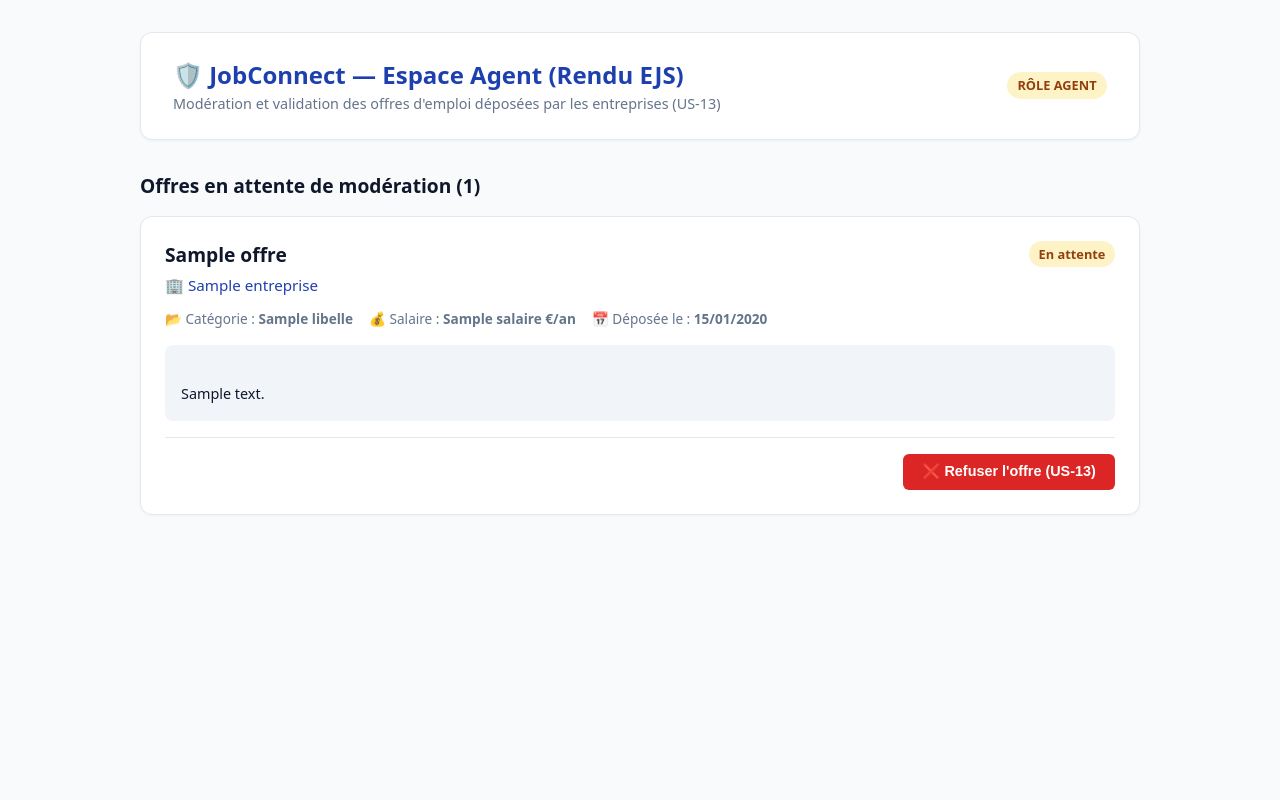
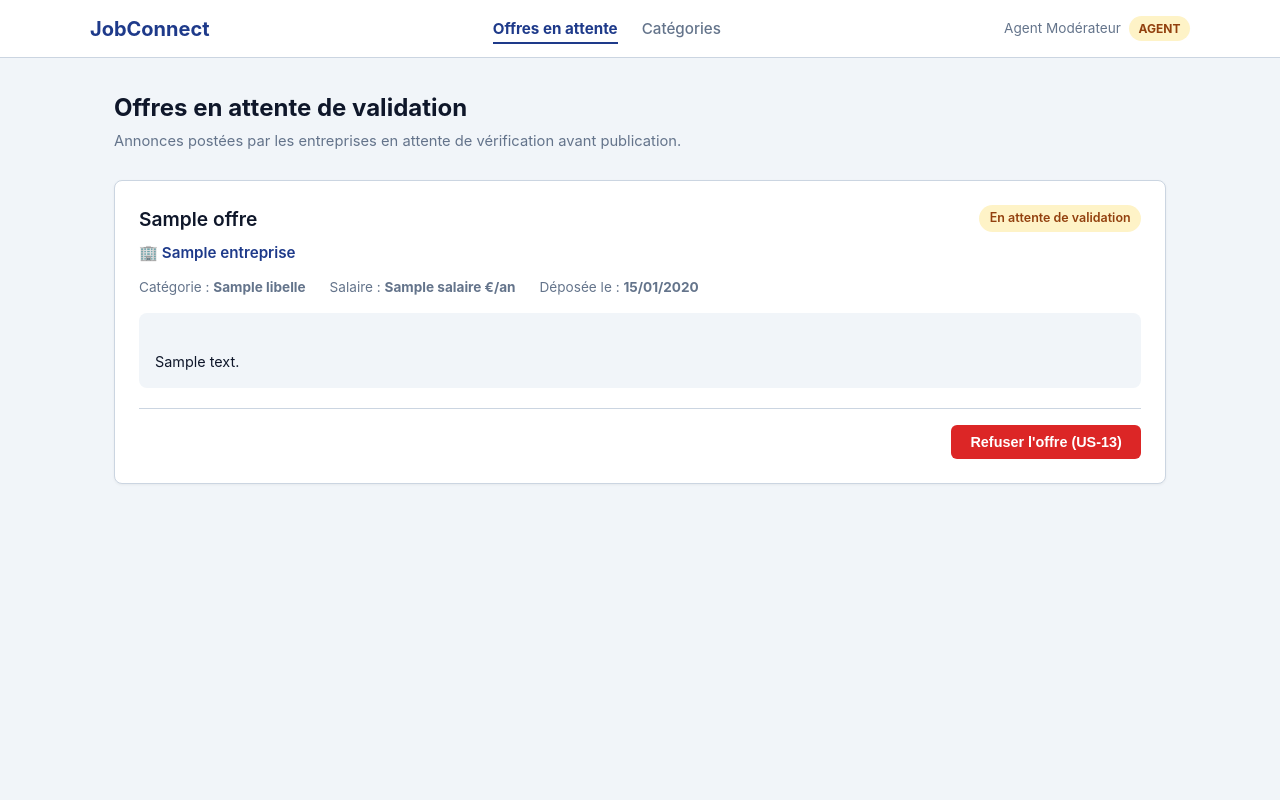
Before and after one commit to DSI301-GRP2-TEAM2/JobConnect, a Node server app: template api/src/views/agent/offres.ejs in a window 1280 px wide. Run offline with Node 20, Linux system fonts and the light colour scheme; the template is opened without the code that fills it: most values are stand-ins (such as "Sample title", 1, 10 or a date in 2020); some libraries are stand-ins or nearby versions.

Commit message:
refactor(US-13): conformite retours chef d'equipe (protection EJS, css separe, reuse reject, tests 401/403)

```diff
--- a/api/package.json
+++ b/api/package.json
@@ -14,7 +14,6 @@
     "ejs": "^7.0.2",
     "express": "^4.22.3",
     "jsonwebtoken": "^9.0.3",
-    "mongoose": "^9.12.1",
-    "multer": "^2.5.0"
+    "mongoose": "^9.12.1"
   }
 }
--- a/api/src/handlers/rejectOffre.js
+++ b/api/src/handlers/rejectOffre.js
@@ -2,25 +2,21 @@ const mongoose = require("mongoose");
 const { connect } = require("../db");
 const Offer = require("../models/Offer");
 
-async function rejectOffreHandler(request, context) {
-  try {
-    const id = request.params?.id;
+// Logique métier partagée pour le refus d'une offre (US-13)
+async function rejectOffre(id) {
   if (!id || !mongoose.Types.ObjectId.isValid(id)) {
-      return { status: 400, jsonBody: { error: "Identifiant d'offre invalide" } };
+    return { status: 400, error: "Identifiant d'offre invalide" };
   }
 
   await connect();
 
   const offre = await Offer.findById(id);
   if (!offre) {
-      return { status: 404, jsonBody: { error: "Offre introuvable" } };
+    return { status: 404, error: "Offre introuvable" };
   }
 
   if (offre.statut !== "en_attente") {
-      return {
-        status: 400,
-        jsonBody: { error: "Seule une offre en attente peut être rejetée" },
-      };
+    return { status: 400, error: "Seule une offre en attente peut être rejetée" };
   }
 
   offre.statut = "rejetee";
@@ -28,13 +24,28 @@ async function rejectOffreHandler(request, context) {
 
   return {
     status: 200,
-      jsonBody: {
-        message: "Offre rejetée avec succès",
+    success: true,
     offre: {
       id: offre._id,
       titre: offre.titre,
       statut: offre.statut,
     },
+  };
+}
+
+// Handler HTTP JSON pour l'API
+async function rejectOffreHandler(request, context) {
+  try {
+    const result = await rejectOffre(request.params?.id);
+    if (result.error) {
+      return { status: result.status, jsonBody: { error: result.error } };
+    }
+
+    return {
+      status: 200,
+      jsonBody: {
+        message: "Offre rejetée avec succès",
+        offre: result.offre,
       },
     };
   } catch (err) {
@@ -43,4 +54,7 @@ async function rejectOffreHandler(request, context) {
   }
 }
 
-module.exports = { rejectOffreHandler };
+module.exports = {
+  rejectOffre,
+  rejectOffreHandler,
+};
--- /dev/null
+++ b/api/src/public/css/agent.css
@@ -0,0 +1,243 @@
+/* Styles de l'espace Modération Agent (JobConnect) - Conforme à la maquette Balsamiq */
+
+:root {
+  --primary: #1e3a8a;
+  --primary-light: #dbeafe;
+  --bg-page: #f1f5f9;
+  --bg-card: #ffffff;
+  --border: #cbd5e1;
+  --text-main: #0f172a;
+  --text-muted: #64748b;
+  --warning-bg: #fef3c7;
+  --warning-text: #92400e;
+  --danger: #dc2626;
+  --danger-hover: #b91c1c;
+  --danger-light: #fee2e2;
+  --danger-text: #991b1b;
+  --success-bg: #dcfce7;
+  --success-border: #86efac;
+  --success-text: #166534;
+  --radius: 8px;
+}
+
+* {
+  box-sizing: border-box;
+  margin: 0;
+  padding: 0;
+}
+
+body {
+  font-family: -apple-system, BlinkMacSystemFont, "Segoe UI", Roboto, "Helvetica Neue", Arial, sans-serif;
+  background-color: var(--bg-page);
+  color: var(--text-main);
+  line-height: 1.5;
+  min-height: 100vh;
+}
+
+/* Header & Navigation (Maquette 05c & 07) */
+.agent-header {
+  background: var(--bg-card);
+  border-bottom: 1px solid var(--border);
+  padding: 0.85rem 2rem;
+}
+
+.agent-nav {
+  max-width: 1100px;
+  margin: 0 auto;
+  display: flex;
+  align-items: center;
+  justify-content: space-between;
+}
+
+.brand-title {
+  font-size: 1.25rem;
+  font-weight: 700;
+  color: var(--primary);
+  text-decoration: none;
+}
+
+.nav-menu {
+  display: flex;
+  gap: 1.5rem;
+  list-style: none;
+}
+
+.nav-link {
+  text-decoration: none;
+  font-size: 0.95rem;
+  font-weight: 500;
+  color: var(--text-muted);
+  padding-bottom: 0.25rem;
+}
+
+.nav-link.active {
+  color: var(--primary);
+  font-weight: 700;
+  border-bottom: 2px solid var(--primary);
+}
+
+.agent-profile {
+  display: flex;
+  align-items: center;
+  gap: 0.5rem;
+  font-size: 0.85rem;
+  color: var(--text-muted);
+}
+
+.badge-agent {
+  background: var(--warning-bg);
+  color: var(--warning-text);
+  padding: 0.2rem 0.6rem;
+  border-radius: 9999px;
+  font-size: 0.75rem;
+  font-weight: 700;
+  text-transform: uppercase;
+}
+
+/* Page Layout */
+.main-container {
+  max-width: 1100px;
+  margin: 2rem auto;
+  padding: 0 1.5rem;
+}
+
+.page-header {
+  margin-bottom: 1.75rem;
+}
+
+.page-title {
+  font-size: 1.5rem;
+  font-weight: 700;
+  color: var(--text-main);
+  margin-bottom: 0.25rem;
+}
+
+.page-subtitle {
+  font-size: 0.92rem;
+  color: var(--text-muted);
+}
+
+/* Alerts */
+.alert {
+  padding: 0.85rem 1.25rem;
+  border-radius: var(--radius);
+  margin-bottom: 1.5rem;
+  font-size: 0.92rem;
+}
+
+.alert-success {
+  background: var(--success-bg);
+  color: var(--success-text);
+  border: 1px solid var(--success-border);
+}
+
+.alert-error {
+  background: var(--danger-light);
+  color: var(--danger-text);
+  border: 1px solid #fca5a5;
+}
+
+/* Offer Cards (Maquette 07 & 08) */
+.offers-list {
+  display: flex;
+  flex-direction: column;
+  gap: 1.25rem;
+}
+
+.offer-card {
+  background: var(--bg-card);
+  border: 1px solid var(--border);
+  border-radius: var(--radius);
+  padding: 1.5rem;
+  box-shadow: 0 1px 3px rgba(0, 0, 0, 0.05);
+}
+
+.offer-header {
+  display: flex;
+  justify-content: space-between;
+  align-items: flex-start;
+  margin-bottom: 0.5rem;
+}
+
+.offer-title {
+  font-size: 1.2rem;
+  font-weight: 600;
+  color: var(--text-main);
+}
+
+.badge-status {
+  background: var(--warning-bg);
+  color: var(--warning-text);
+  padding: 0.25rem 0.65rem;
+  border-radius: 9999px;
+  font-size: 0.78rem;
+  font-weight: 600;
+}
+
+.offer-company {
+  font-size: 0.95rem;
+  font-weight: 600;
+  color: var(--primary);
+  margin-bottom: 0.75rem;
+}
+
+.offer-meta {
+  display: flex;
+  gap: 1.5rem;
+  font-size: 0.85rem;
+  color: var(--text-muted);
+  margin-bottom: 1rem;
+  flex-wrap: wrap;
+}
+
+.offer-desc {
+  background: var(--bg-page);
+  padding: 1rem;
+  border-radius: var(--radius);
+  font-size: 0.9rem;
+  color: var(--text-main);
+  margin-bottom: 1.25rem;
+  white-space: pre-line;
+}
+
+.offer-actions {
+  display: flex;
+  justify-content: flex-end;
+  align-items: center;
+  border-top: 1px solid var(--border);
+  padding-top: 1rem;
+}
+
+/* Buttons */
+.btn-reject {
+  background: var(--danger);
+  color: #ffffff;
+  border: none;
+  padding: 0.55rem 1.2rem;
+  border-radius: 6px;
+  font-size: 0.9rem;
+  font-weight: 600;
+  cursor: pointer;
+  transition: background 0.2s ease;
+}
+
+.btn-reject:hover {
+  background: var(--danger-hover);
+}
+
+/* Empty State */
+.empty-box {
+  background: var(--bg-card);
+  border: 1px solid var(--border);
+  border-radius: var(--radius);
+  padding: 3rem;
+  text-align: center;
+  color: var(--text-muted);
+}
+
+.empty-title {
+  font-size: 1.15rem;
+  font-weight: 600;
+  margin-bottom: 0.5rem;
+  color: var(--text-main);
+}
--- a/api/src/server.js
+++ b/api/src/server.js
@@ -1,7 +1,7 @@
 const express = require("express");
 const cors = require("cors");
 const path = require("path");
-const mongoose = require("mongoose");
+const jwt = require("jsonwebtoken");
 const { connect } = require("./db");
 const Offer = require("./models/Offer");
 require("./models/Category");
@@ -9,15 +9,18 @@ require("./models/Category");
 const { authMiddleware, requireRole } = require("./middleware/auth");
 const { registerHandler } = require("./handlers/register");
 const { loginHandler } = require("./handlers/login");
-const { rejectOffreHandler } = require("./handlers/rejectOffre");
+const { rejectOffre, rejectOffreHandler } = require("./handlers/rejectOffre");
 
 const app = express();
 
-// Configuration du moteur de templates EJS pour la partie AGENT (US-13)
+// Configuration du moteur EJS pour les vues Agent
 app.set("view engine", "ejs");
 app.set("views", path.join(__dirname, "views"));
 
-// CORS_ORIGIN : origines autorisées, séparées par des virgules
+// Fichiers statiques (CSS pour les vues EJS)
+app.use(express.static(path.join(__dirname, "public")));
+
+// CORS_ORIGIN
 const origins = (process.env.CORS_ORIGIN || "")
   .split(",")
   .map((o) => o.trim())
@@ -46,7 +49,6 @@ function adapt(handler) {
         params: req.params,
         query: req.query,
         user: req.user,
-        file: req.file,
         headers: req.headers,
       };
       const result = await handler(requestObj, context);
@@ -58,13 +60,42 @@ function adapt(handler) {
   };
 }
 
+// Middleware de protection des routes EJS Agent (supporte Bearer header, query et body)
+function agentAuth(req, res, next) {
+  const authHeader = req.headers["authorization"] || req.headers["Authorization"];
+  const token =
+    authHeader && authHeader.startsWith("Bearer ")
+      ? authHeader.split(" ")[1]
+      : req.query.token || req.body?.token;
+
+  if (!token) {
+    return res.status(401).send("Accès refusé : token manquant");
+  }
+
+  if (!process.env.JWT_SECRET) {
+    return res.status(500).send("Erreur serveur : JWT_SECRET manquant");
+  }
+
+  try {
+    const decoded = jwt.verify(token, process.env.JWT_SECRET);
+    if (!decoded || String(decoded.role).toLowerCase() !== "agent") {
+      return res.status(403).send("Accès refusé : rôle Agent requis");
+    }
+    req.user = decoded;
+    req.token = token;
+    next();
+  } catch (err) {
+    return res.status(401).send("Accès refusé : token invalide ou expiré");
+  }
+}
+
 // ---------------- Routes publiques ----------------
 app.get("/api/health", (req, res) => res.json({ status: "ok" }));
 app.post("/api/auth/register", adapt(registerHandler));
 app.post("/api/auth/login", adapt(loginHandler));
 
-// ---------------- Interface AGENT avec EJS (US-13) ----------------
-app.get("/agent/offres", async (req, res) => {
+// ---------------- Vues et actions Agent EJS (US-13 protégées) ----------------
+app.get("/agent/offres", agentAuth, async (req, res) => {
   try {
     await connect();
     const offres = await Offer.find({ statut: "en_attente" })
@@ -73,39 +104,33 @@ app.get("/agent/offres", async (req, res) => {
 
     res.render("agent/offres", {
       offres: offres || [],
+      token: req.token,
       success: req.query.success || null,
       error: req.query.error || null,
     });
   } catch (err) {
     console.error(err);
-    res.status(500).send("Erreur serveur lors du chargement des offres");
+    res.status(500).send("Erreur serveur");
   }
 });
 
-app.post("/agent/offres/:id/reject", async (req, res) => {
+app.post("/agent/offres/:id/reject", agentAuth, async (req, res) => {
   try {
-    const { id } = req.params;
-    if (!id || !mongoose.Types.ObjectId.isValid(id)) {
-      return res.redirect("/agent/offres?error=Identifiant+d'offre+invalide");
+    const result = await rejectOffre(req.params.id);
+    const tokenParam = req.token ? `&token=${encodeURIComponent(req.token)}` : "";
+
+    if (result.error) {
+      return res.redirect(
+        `/agent/offres?error=${encodeURIComponent(result.error)}${tokenParam}`
+      );
     }
 
-    await connect();
-    const offre = await Offer.findById(id);
-    if (!offre) {
-      return res.redirect("/agent/offres?error=Offre+introuvable");
-    }
-
-    if (offre.statut !== "en_attente") {
-      return res.redirect("/agent/offres?error=Seule+une+offre+en+attente+peut+être+rejetée");
-    }
-
-    offre.statut = "rejetee";
-    await offre.save();
-
-    res.redirect("/agent/offres?success=L'offre+a+été+rejetée+avec+succès+(US-13)");
+    res.redirect(
+      `/agent/offres?success=${encodeURIComponent("Offre rejetée avec succès")}${tokenParam}`
+    );
   } catch (err) {
     console.error(err);
-    res.redirect("/agent/offres?error=Erreur+serveur+lors+du+refus");
+    res.redirect("/agent/offres?error=Erreur+serveur");
   }
 });
 
--- a/api/src/views/agent/offres.ejs
+++ b/api/src/views/agent/offres.ejs
@@ -3,97 +3,89 @@
 <head>
   <meta charset="UTF-8">
   <meta name="viewport" content="width=device-width, initial-scale=1.0">
-  <title>Espace Modération Agent - JobConnect (EJS)</title>
-  <style>
-    :root {
-      --primary: #1e40af;
-      --bg: #f8fafc;
-      --card-bg: #ffffff;
-      --border: #e2e8f0;
-      --danger: #dc2626;
-      --danger-hover: #b91c1c;
-      --success: #16a34a;
-      --text: #0f172a;
-      --muted: #64748b;
-    }
-    * { box-sizing: border-box; margin: 0; padding: 0; }
-    body { font-family: system-ui, -apple-system, sans-serif; background: var(--bg); color: var(--text); line-height: 1.5; padding: 2rem 1rem; }
-    .container { max-width: 1000px; margin: 0 auto; }
-    header { background: var(--card-bg); padding: 1.5rem 2rem; border-radius: 12px; border: 1px solid var(--border); box-shadow: 0 1px 3px rgba(0,0,0,0.05); margin-bottom: 2rem; display: flex; justify-content: space-between; align-items: center; }
-    h1 { font-size: 1.5rem; color: var(--primary); display: flex; align-items: center; gap: 0.5rem; }
-    .badge-agent { background: #fef3c7; color: #92400e; padding: 0.25rem 0.65rem; border-radius: 9999px; font-size: 0.8rem; font-weight: 700; text-transform: uppercase; }
-    .alert { padding: 1rem 1.25rem; border-radius: 8px; margin-bottom: 1.5rem; font-size: 0.95rem; }
-    .alert-success { background: #dcfce7; color: #166534; border: 1px solid #86efac; }
-    .alert-error { background: #fee2e2; color: #991b1b; border: 1px solid #fca5a5; }
-    .card { background: var(--card-bg); border-radius: 12px; border: 1px solid var(--border); padding: 1.5rem; margin-bottom: 1.25rem; box-shadow: 0 1px 3px rgba(0,0,0,0.04); }
-    .card-title { font-size: 1.2rem; font-weight: 600; margin-bottom: 0.25rem; }
-    .card-company { color: var(--primary); font-size: 0.95rem; font-weight: 500; margin-bottom: 0.75rem; }
-    .card-meta { display: flex; gap: 1rem; font-size: 0.85rem; color: var(--muted); margin-bottom: 1rem; flex-wrap: wrap; }
-    .card-desc { background: #f1f5f9; padding: 1rem; border-radius: 8px; font-size: 0.9rem; margin-bottom: 1rem; white-space: pre-line; }
-    .btn-danger { background: var(--danger); color: white; border: none; padding: 0.6rem 1.2rem; border-radius: 6px; font-weight: 600; cursor: pointer; transition: 0.2s; font-size: 0.9rem; }
-    .btn-danger:hover { background: var(--danger-hover); }
-    .empty-state { text-align: center; padding: 3rem; background: var(--card-bg); border-radius: 12px; border: 1px solid var(--border); color: var(--muted); }
-  </style>
+  <title>Offres en attente de validation - JobConnect Agent</title>
+  <link rel="stylesheet" href="/css/agent.css">
 </head>
 <body>
-  <div class="container">
-    <header>
-      <div>
-        <h1>🛡️ JobConnect — Espace Agent (Rendu EJS)</h1>
-        <p style="color: var(--muted); font-size: 0.9rem;">Modération et validation des offres d'emploi déposées par les entreprises (US-13)</p>
+
+  <!-- Navigation principale Agent (Maquette 05c & 07) -->
+  <header class="agent-header">
+    <nav class="agent-nav">
+      <a href="/agent/offres" class="brand-title">JobConnect</a>
+      <ul class="nav-menu">
+        <li><a href="/agent/offres" class="nav-link active">Offres en attente</a></li>
+        <li><a href="#" class="nav-link">Catégories</a></li>
+      </ul>
+      <div class="agent-profile">
+        <span>Agent Modérateur</span>
+        <span class="badge-agent">Agent</span>
       </div>
-      <span class="badge-agent">Rôle Agent</span>
+    </nav>
   </header>
 
+  <!-- Contenu principal -->
+  <main class="main-container">
+
+    <div class="page-header">
+      <h1 class="page-title">Offres en attente de validation</h1>
+      <p class="page-subtitle">Annonces postées par les entreprises en attente de vérification avant publication.</p>
+    </div>
+
     <% if (typeof success !== 'undefined' && success) { %>
-      <div class="alert alert-success">✅ <%= success %></div>
+      <div class="alert alert-success">
+        <%= success %>
+      </div>
     <% } %>
 
     <% if (typeof error !== 'undefined' && error) { %>
-      <div class="alert alert-error">❌ <%= error %></div>
+      <div class="alert alert-error">
+        <%= error %>
+      </div>
     <% } %>
 
-    <h2 style="font-size: 1.2rem; margin-bottom: 1rem;">Offres en attente de modération (<%= offres.length %>)</h2>
-
-    <% if (offres.length === 0) { %>
-      <div class="empty-state">
-        <p style="font-size: 1.1rem; margin-bottom: 0.5rem;">🎉 Aucune offre en attente de modération</p>
-        <p style="font-size: 0.9rem;">Toutes les offres déposées ont été traitées.</p>
+    <% if (!offres || offres.length === 0) { %>
+      <div class="empty-box">
+        <h2 class="empty-title">Aucune offre en attente</h2>
+        <p>Toutes les annonces déposées ont été traitées.</p>
       </div>
     <% } else { %>
+      <div class="offers-list">
         <% offres.forEach(function(offre) { %>
-        <div class="card">
-          <div style="display: flex; justify-content: space-between; align-items: flex-start;">
-            <div>
-              <h3 class="card-title"><%= offre.titre %></h3>
-              <div class="card-company">🏢 <%= offre.entreprise ? offre.entreprise.nomEntreprise : 'Entreprise' %></div>
-            </div>
-            <span style="background: #fef3c7; color: #92400e; padding: 0.2rem 0.6rem; border-radius: 9999px; font-size: 0.8rem; font-weight: 600;">
-              En attente
-            </span>
+          <article class="offer-card">
+            <div class="offer-header">
+              <h2 class="offer-title"><%= offre.titre %></h2>
+              <span class="badge-status">En attente de validation</span>
             </div>
 
-          <div class="card-meta">
-            <span>📂 Catégorie : <strong><%= offre.categorie ? offre.categorie.libelle : 'Non catégorisé' %></strong></span>
-            <span>💰 Salaire : <strong><%= offre.salaire ? offre.salaire.toLocaleString('fr-FR') + ' €/an' : 'Non précisé' %></strong></span>
-            <span>📅 Déposée le : <strong><%= new Date(offre.dateCreation).toLocaleDateString('fr-FR') %></strong></span>
+            <div class="offer-company">
+              🏢 <%= offre.entreprise ? offre.entreprise.nomEntreprise : 'Entreprise' %>
             </div>
 
-          <div class="card-desc">
+            <div class="offer-meta">
+              <span>Catégorie : <strong><%= offre.categorie ? offre.categorie.libelle : 'Général' %></strong></span>
+              <span>Salaire : <strong><%= offre.salaire ? offre.salaire.toLocaleString('fr-FR') + ' €/an' : 'Non précisé' %></strong></span>
+              <span>Déposée le : <strong><%= new Date(offre.dateCreation).toLocaleDateString('fr-FR') %></strong></span>
+            </div>
+
+            <div class="offer-desc">
               <%= offre.description %>
             </div>
 
-          <div style="display: flex; justify-content: flex-end; gap: 0.75rem; border-top: 1px solid var(--border); padding-top: 1rem;">
-            <!-- Formulaire US-13 : Refuser l'offre en attente -->
-            <form action="/agent/offres/<%= offre._id %>/reject" method="POST" onsubmit="return confirm('Êtes-vous sûr de vouloir refuser cette offre ?');">
-              <button type="submit" class="btn-danger">
-                ❌ Refuser l'offre (US-13)
+            <div class="offer-actions">
+              <!-- Formulaire de refus d'offre (US-13) -->
+              <form action="/agent/offres/<%= offre._id %>/reject" method="POST" onsubmit="return confirm('Confirmer le refus de cette offre ?');">
+                <input type="hidden" name="token" value="<%= typeof token !== 'undefined' && token ? token : '' %>">
+                <button type="submit" class="btn-reject">
+                  Refuser l'offre (US-13)
                 </button>
               </form>
             </div>
+          </article>
+        <% }); %>
       </div>
-      <% }); %>
     <% } %>
-  </div>
+
+  </main>
+
 </body>
 </html>
```
Also changed, not shown: api/src/validators.js (+1 -91 lines), api/tests/us13.test.js (+91 -25 lines), 1 other file. Lines whose indentation alone changed are shown as unchanged.
